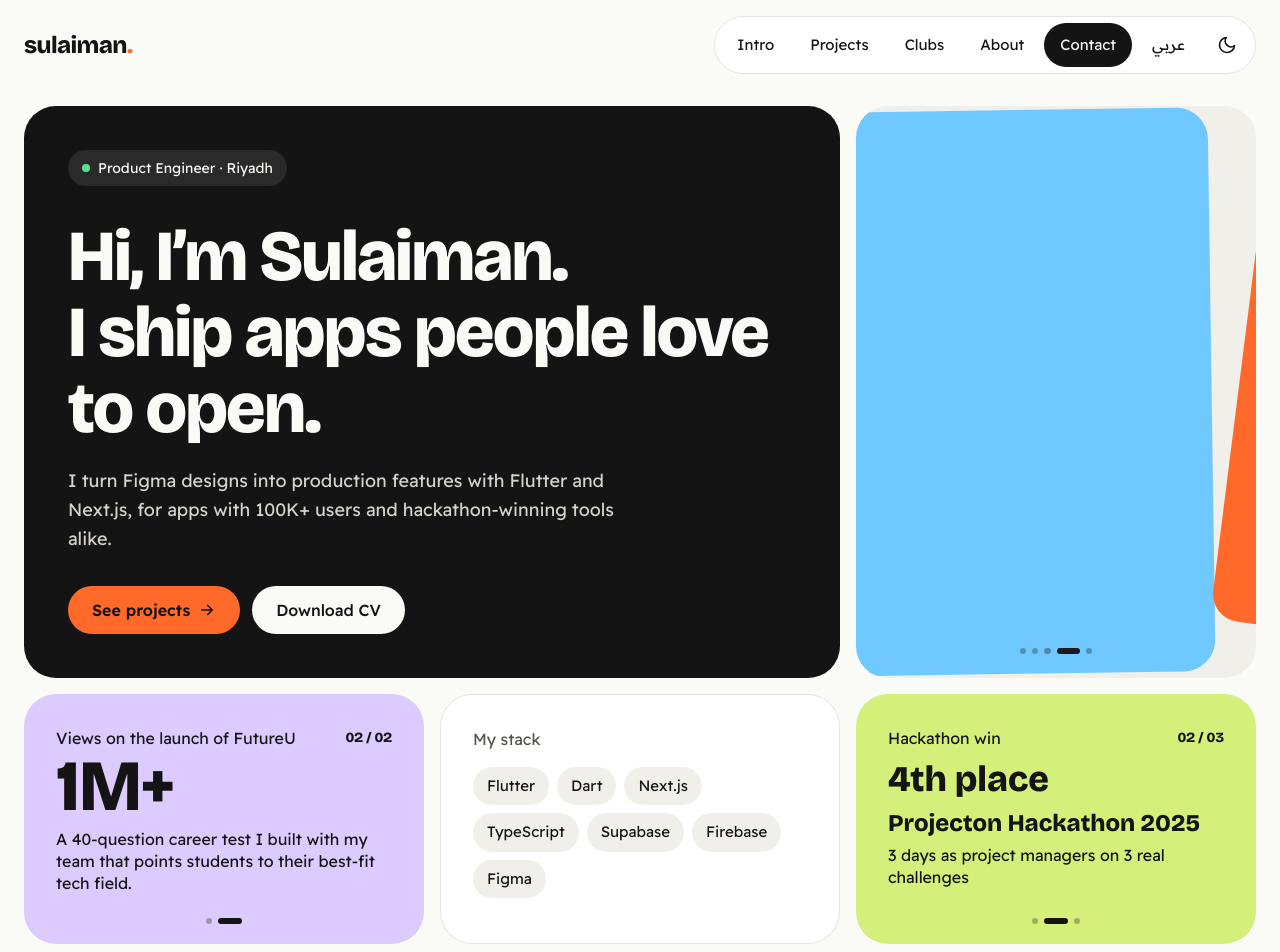
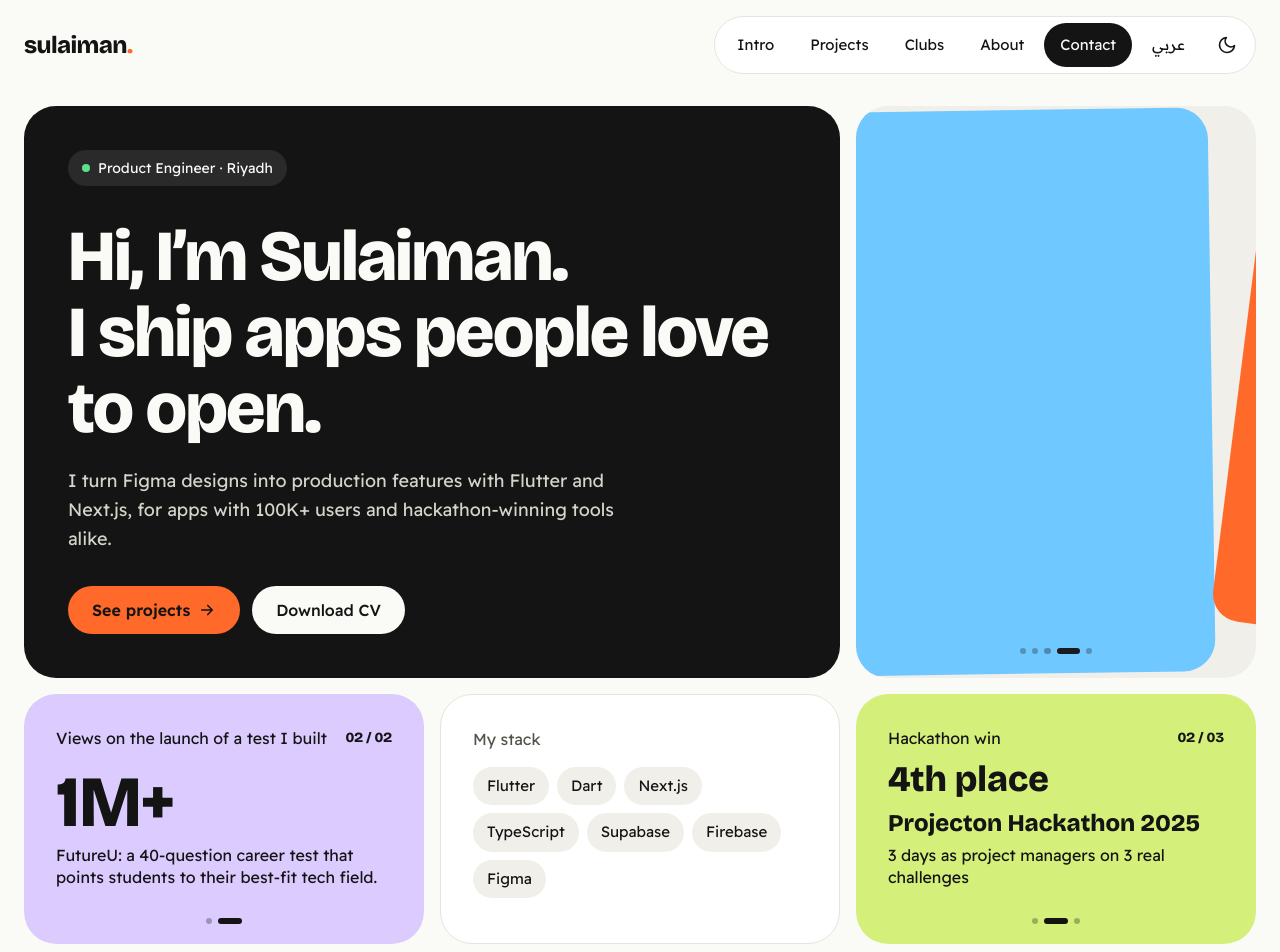
Before and after one commit to sulaimanmokhaniq/portfolio, a Next.js app: page /en in a window 1280 px wide. Shown: the top 952 px of the page. Built offline with nearby package versions, Linux system fonts and the light colour scheme; a web font is replaced by a local one.

Commit message:
FutureU card: say I built the test, views on its launch
Co-Authored-By: Claude Opus 5.5 (1M context) <noreply@anthropic.com>
Claude-Session: https://claude.ai/code/session_01JpxACRvgp3X4h4rC6NPUbP

```diff
--- a/src/content/site.ts
+++ b/src/content/site.ts
@@ -729,11 +729,11 @@ export const stats = [
     color: "#FFD43B",
   },
   {
-    kind: { en: "Views on the launch of FutureU", ar: "مشاهدة لإطلاق اختبار FutureU" },
+    kind: { en: "Views on the launch of a test I built", ar: "مشاهدة لإطلاق اختبار بنيته" },
     place: { en: "1M+", ar: "1M+" },
     detail: {
-      en: "A 40-question career test I built with my team that points students to their best-fit tech field.",
-      ar: "اختبار مسار من ٤٠ سؤالاً بنيته مع فريقي، يوجّه الطالب لمجال التقنية الأنسب له.",
+      en: "FutureU: a 40-question career test that points students to their best-fit tech field.",
+      ar: "FutureU: اختبار مسار من ٤٠ سؤالاً يوجّه الطالب لمجال التقنية الأنسب له.",
     },
     color: "#DCCBFF",
   },
```
